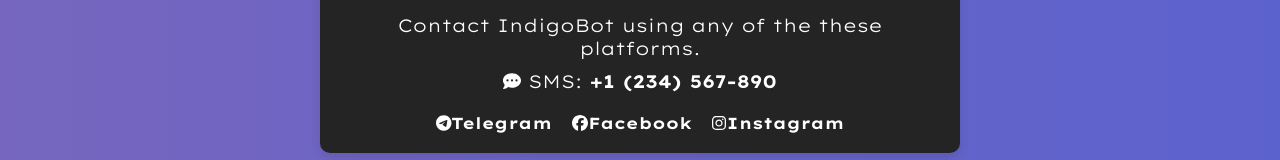
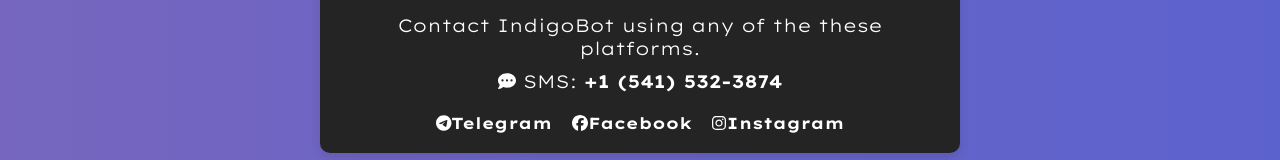
Before and after one commit to Project-Indigo-HQ/project-indigo-hq.github.io, a React (Create React App) app in the folder indigo-bot-web/: page /#/contact in a window 1280 px wide. Shown: the part 381-541 px from the top of the page. Built offline with nearby package versions, Linux system fonts and the light colour scheme; no server answers.

Commit message:
Tab icon and title

```diff
--- a/indigo-bot-web/public/index.html
+++ b/indigo-bot-web/public/index.html
@@ -2,7 +2,7 @@
 <html lang="en">
   <head>
     <meta charset="utf-8" />
-    <link rel="icon" href="%PUBLIC_URL%/favicon.ico" />
+    <link rel="icon" href="%PUBLIC_URL%/favicon.png" />
     <meta name="viewport" content="width=device-width, initial-scale=1" />
     <meta name="theme-color" content="#000000" />
     <meta
@@ -24,7 +24,7 @@
       work correctly both with client-side routing and a non-root public URL.
       Learn how to configure a non-root public URL by running `npm run build`.
     -->
-    <title>React App</title>
+    <title>Project Indigo</title>
   </head>
   <body>
     <noscript>You need to enable JavaScript to run this app.</noscript>
--- a/indigo-bot-web/src/pages/Contact.jsx
+++ b/indigo-bot-web/src/pages/Contact.jsx
@@ -29,7 +29,7 @@
           <p>Contact IndigoBot using any of the these platforms.</p>
           <p>
             <FontAwesomeIcon icon={faCommentDots} /> SMS:{" "}
-            <a href="tel:+1234567890">+1 (234) 567-890</a>
+            <a href="tel:+15415323874">+1 (541) 532-3874</a>
           </p>
         </div>
 
```
Also changed, not shown: 1 other file (tests, documents, lock files or other folders).
